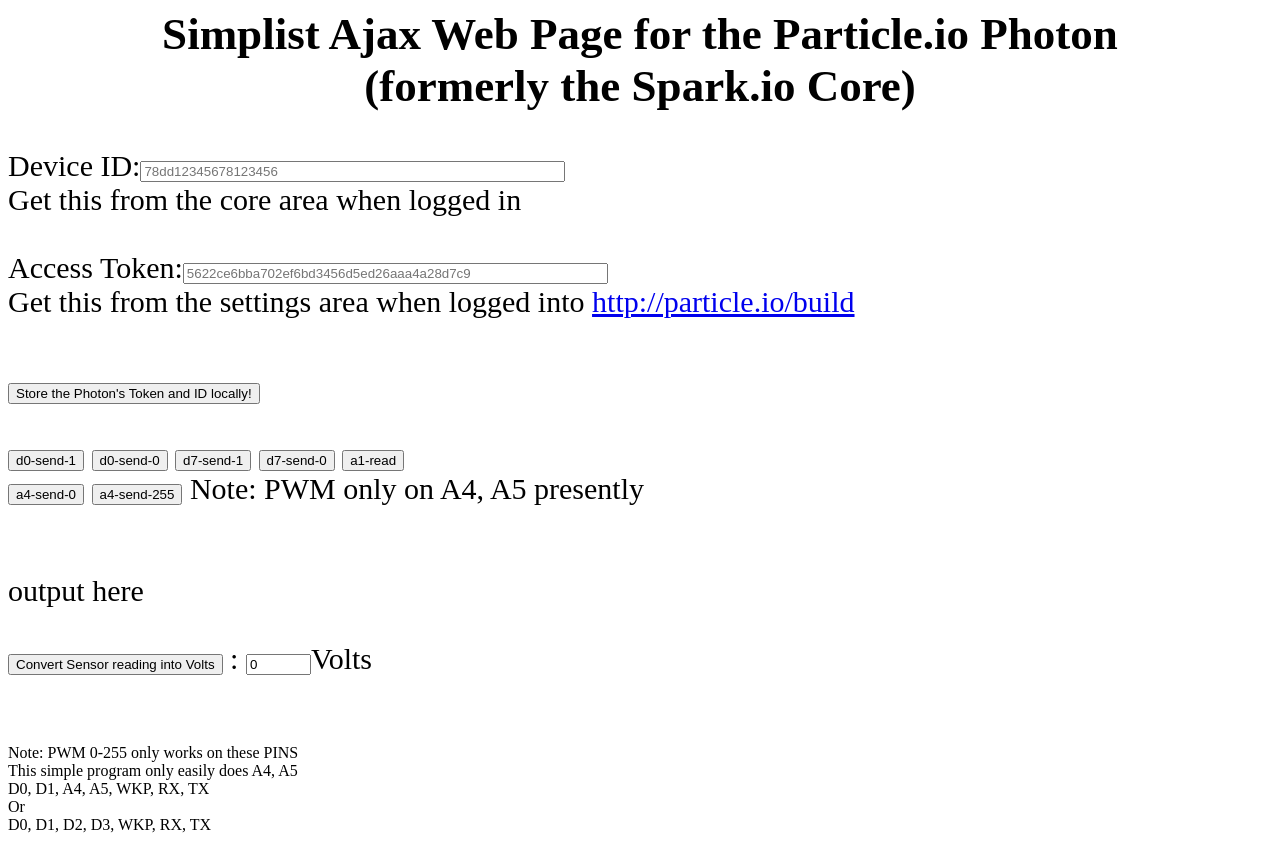
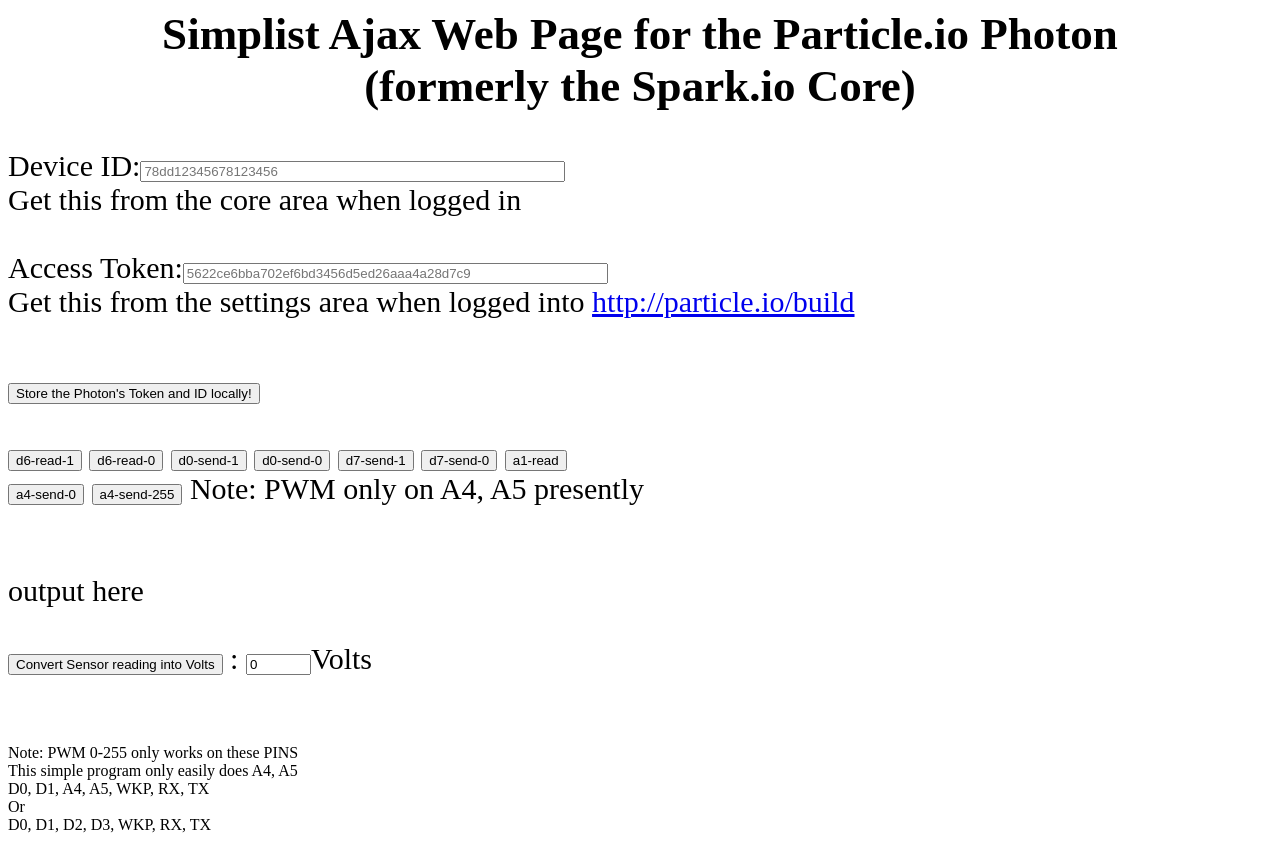
Before and after one commit to BrendanB11/robocons, a plain HTML site: page index.html in a window 1280 px wide. Drawn offline with Linux system fonts and the light colour scheme.

Commit message:
Update index.html

```diff
--- a/index.html
+++ b/index.html
@@ -176,6 +176,17 @@
 <br><br>
 
 
+ <input type="button" value="d6-read-1" onClick="{
+    sendToSpark('d6-read-1')
+}">
+
+
+
+<input type="button" value="d6-read-0" onClick="{
+    sendToSpark('d6-read-0')
+}">
+
+
 
 <input type="button" value="d0-send-1" onClick="{
     sendToSpark('d0-send-1')
```
